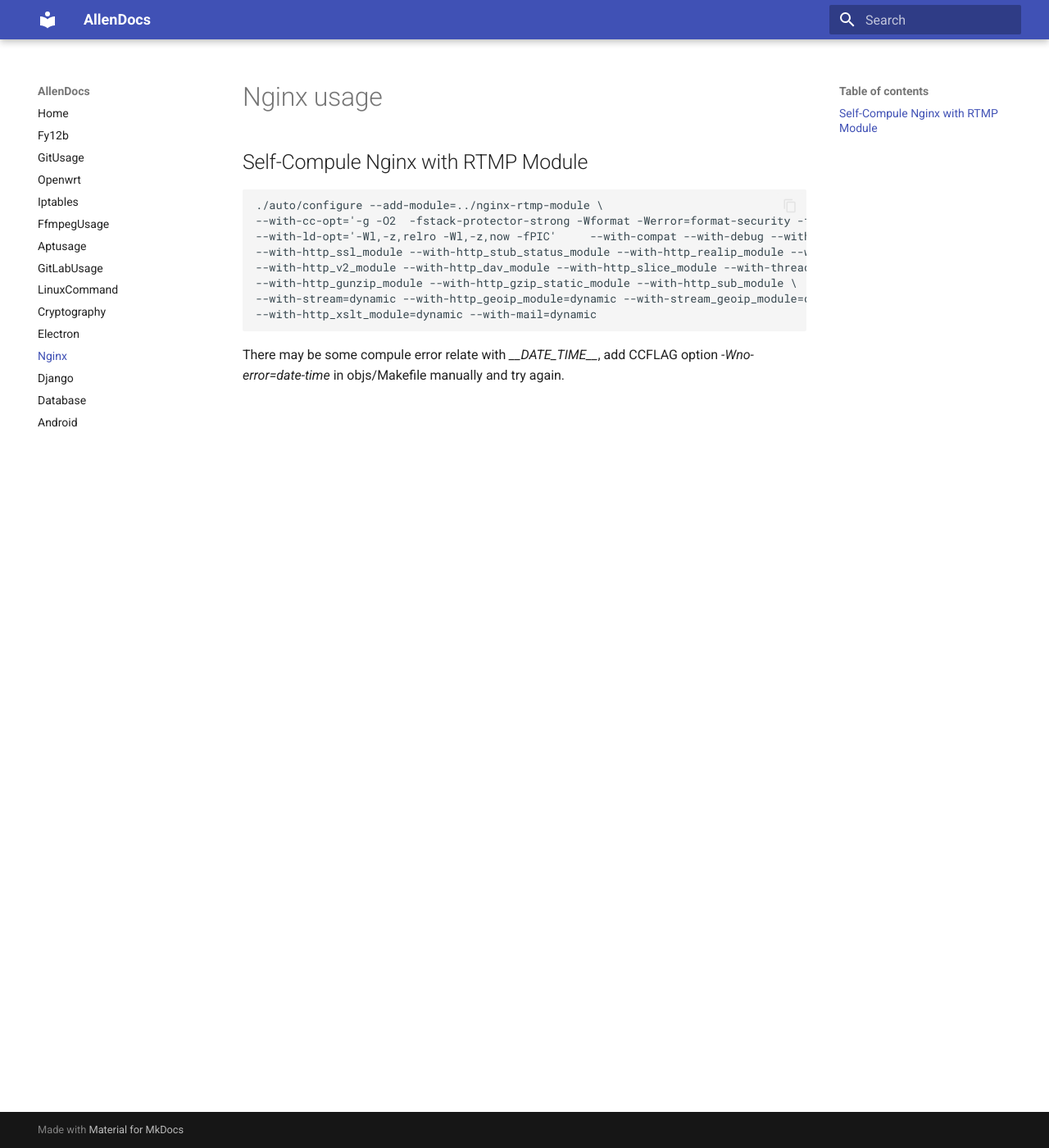
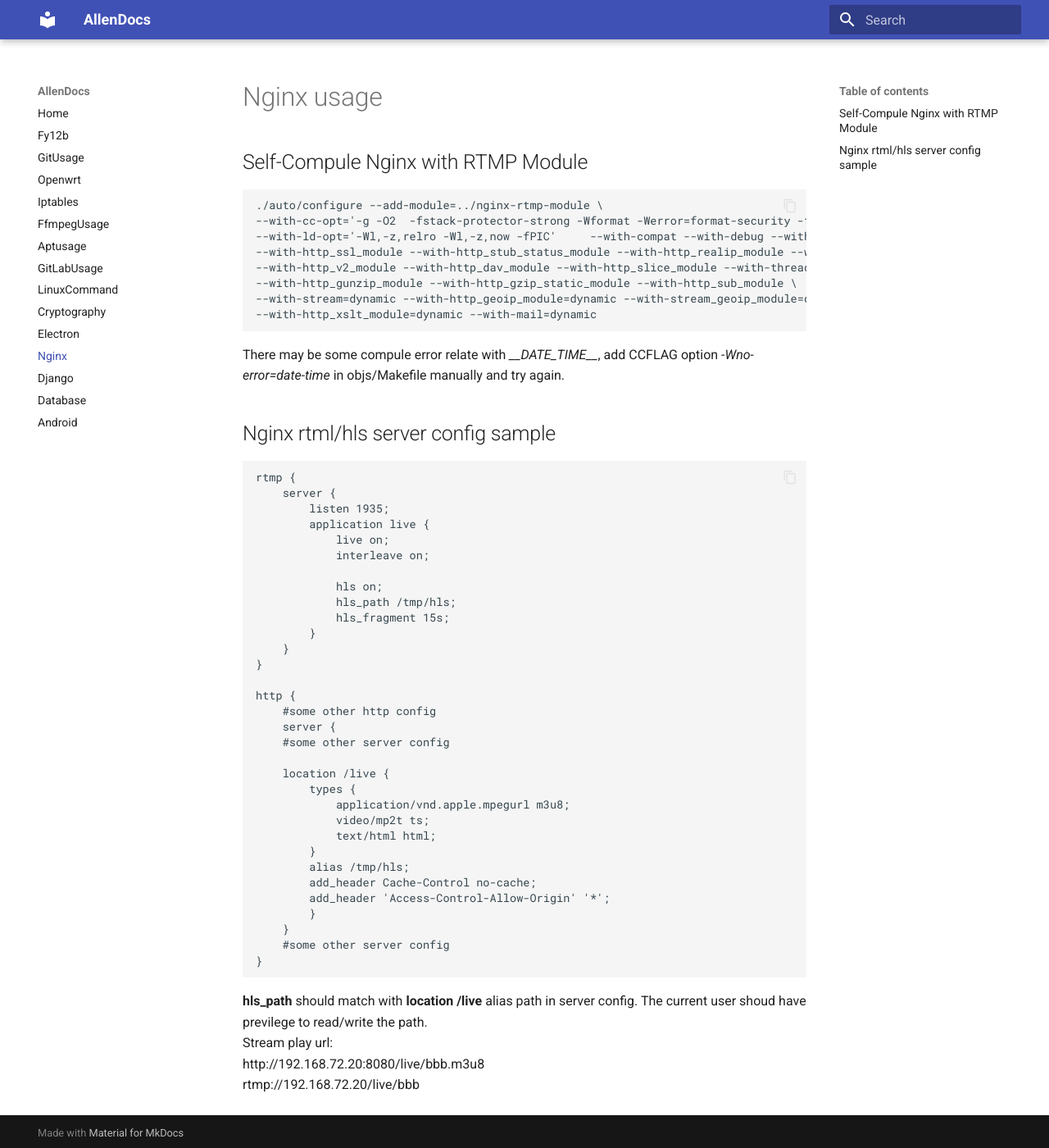
Before and after one commit to Ordinary-Capability/mydoc, an MkDocs documentation site: the page built from docs/nginx.md, in a window 1280 px wide and 1400 px high. Shown: the whole window at 82% size. Built offline with MkDocs 1.6.1 and Material for MkDocs 9.7.7, drawn with Linux system fonts in a browser that asks for light colours.

Commit message:
nginx rtmp sample notes

````diff
--- a/docs/nginx.md
+++ b/docs/nginx.md
@@ -12,3 +12,43 @@
 --with-http_xslt_module=dynamic --with-mail=dynamic
 ```
 There may be some compule error relate with *__DATE_TIME\_\_*, add CCFLAG option *-Wno-error=date-time* in objs/Makefile manually and try again.
+
+## Nginx rtml/hls server config sample
+```
+rtmp {
+    server {
+        listen 1935;
+        application live {
+            live on;
+            interleave on;
+
+            hls on;
+            hls_path /tmp/hls;
+            hls_fragment 15s;
+        }
+    }
+}
+
+http {
+    #some other http config
+    server {
+    #some other server config
+
+	location /live {
+		types {
+			application/vnd.apple.mpegurl m3u8;
+			video/mp2t ts;
+			text/html html;
+		}
+		alias /tmp/hls;
+		add_header Cache-Control no-cache;
+		add_header 'Access-Control-Allow-Origin' '*';
+	    }
+    }
+    #some other server config
+}
+```
+**hls_path** should match with **location /live** alias path in server config. The current user shoud have previlege to read/write the path.
+Stream play url:
+http://192.168.72.20:8080/live/bbb.m3u8
+rtmp://192.168.72.20/live/bbb
````
Also changed, not shown: docs/ffmpegusage.md (+9 -0 lines).
